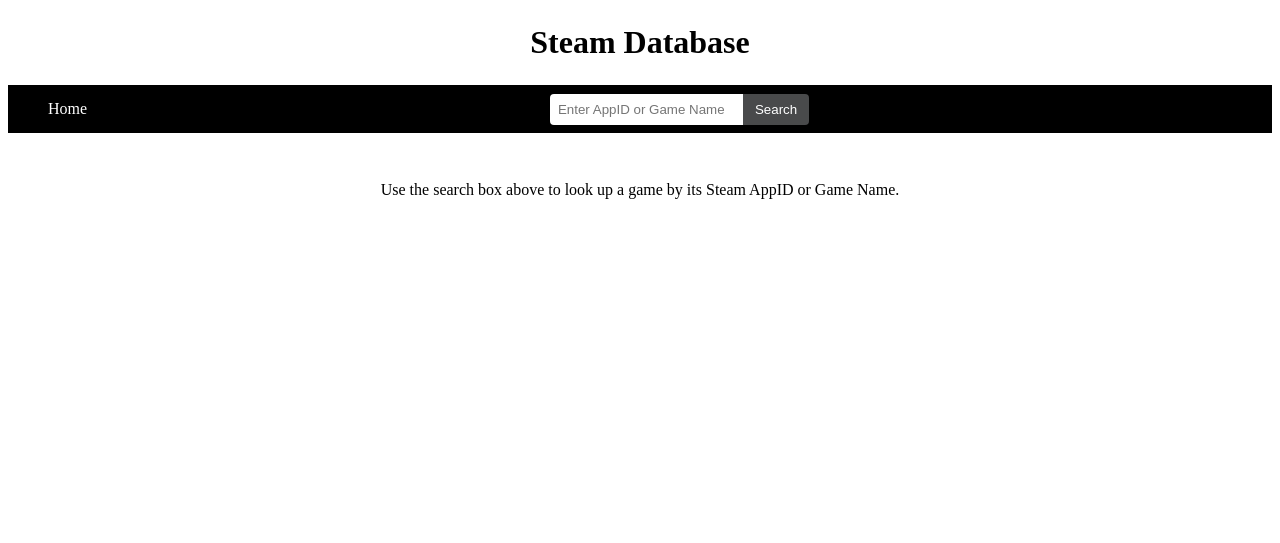
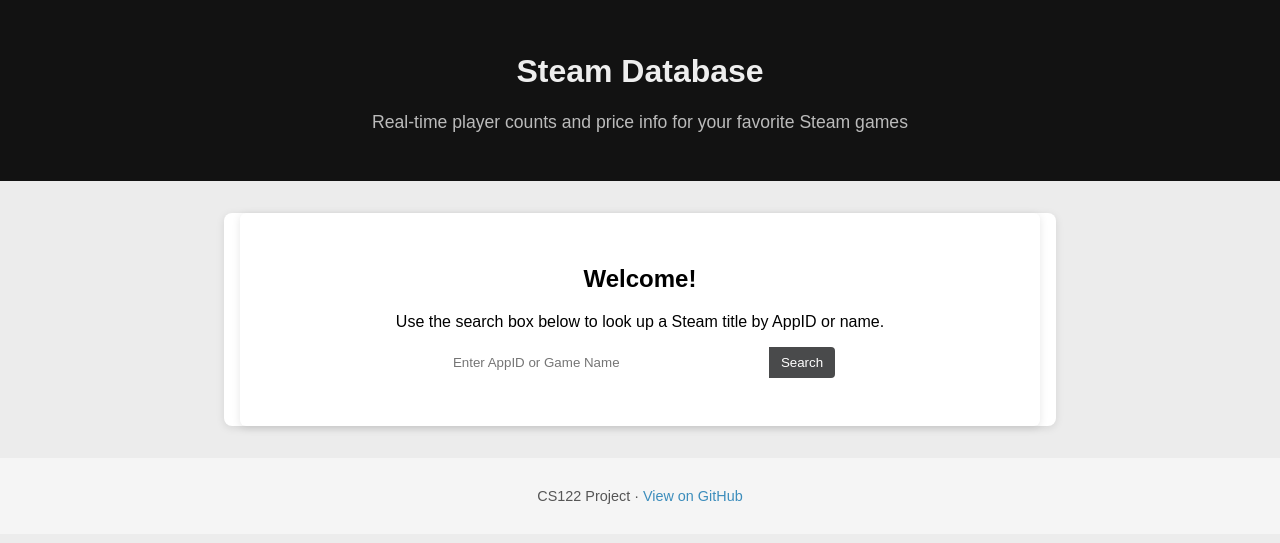
Before and after one commit to benjaminkzm/cs122-project, a Flask app: page / in a window 1280 px wide. Shown: the top 543 px of the page. Run offline with Flask 2, Linux system fonts and the light colour scheme.

Commit message:
Updated website design

```diff
--- a/app.py
+++ b/app.py
@@ -63,7 +63,6 @@ def history_game(appid):
         return "Unknown AppID", 404
 
     # Default last 24h
-    # Default last 24h using full datetime-local format
     now = datetime.utcnow()
     default_start = (now - timedelta(days=1)).strftime("%Y-%m-%dT%H:%M")
     default_end   = now.strftime("%Y-%m-%dT%H:%M")
--- a/static/styles.css
+++ b/static/styles.css
@@ -1,58 +1,199 @@
+/* Global Styles */
+body {
+    margin: 0;
+    background: #ececec;
+    font-family: Arial, sans-serif;
+  }
+
+  /* Header & Navbar */
+  .site-header {
+    background-color: #111;
+    color: #fff;
+    padding: 1em 0;
+    text-align: center;
+  }
   .navbar {
     display: flex;
-    /*justify-content: space-between;*/
     align-items: center;
     background-color: black;
     padding: 0 20px;
   }
-
-
   .navbar ul {
     list-style-type: none;
     display: flex;
     margin: 0;
     padding: 0;
   }
-
   .navbar li {
     margin-right: 15px;
   }
-
   .navbar a {
     color: white;
     text-decoration: none;
     padding: 15px 20px;
     display: block;
   }
-
   .navbar a:hover {
     background-color: #414040;
   }
 
-/* Search bar inside navbar */
+  /* Search Bar and Buttons */
   .search-form {
     display: flex;
-    margin-left: auto;
-    margin-right: auto;
+    margin: 0 auto;
   }
-
   .searchbar {
     padding: 8px;
     border: none;
     border-radius: 4px 0 0 4px;
-    align-items: center;
-
   }
-
   .btn {
     padding: 8px 12px;
     border: none;
-    background-color:rgb(73, 74, 75);
+    background-color: rgb(73, 74, 75);
     color: white;
     border-radius: 0 4px 4px 0;
     cursor: pointer;
-    align-items: center;
   }
   .btn:hover {
-    background-color:rgb(87, 87, 87);
+    background-color: rgb(87, 87, 87);
   }
+
+  /* Main Container */
+  .container {
+    max-width: 900px;
+    margin: 2em auto;
+    background: #fff;
+    padding: 2em;
+    border-radius: 8px;
+    box-shadow: 0 2px 8px rgba(0, 0, 0, 0.1);
+  }
+
+  /* Game Meta / Stats */
+  .game-meta img {
+    max-width: 100%;
+    border-radius: 4px;
+    margin-bottom: 1em;
+  }
+
+   /* Description Section */
+  .game-description {
+    margin: 2em 0;
+  }
+
+   /* Media Section */
+  .media-section {
+    display: grid;
+    grid-template-columns: 1fr 1fr;
+    gap: 2em;
+  }
+  @media (max-width: 768px) {
+    .media-section {
+      grid-template-columns: 1fr;
+    }
+  }
+
+  /* Carousel Images & Video */
+  .carousel-section img,
+  #carouselImage,
+  #carouselVideo {
+    width: 100%;
+    max-width: 600px;
+    height: auto;
+    border-radius: 4px;
+  }
+
+  /* Container */
+.container {
+    max-width: 800px;
+    margin: 2rem auto;
+    padding: 0 1rem;
+  }
+
+  /* Site Header */
+  .site-header {
+    background: #121212;
+    color: #eee;
+    text-align: center;
+    padding: 2rem 1rem;
+  }
+  .site-header .tagline {
+    margin: 0.5rem 0 1rem;
+    font-size: 1.1rem;
+    color: #bbb;
+  }
+  .header-figure {
+    margin: 0 auto 1rem;
+    max-width: 100%;
+  }
+  .header-figure img {
+    width: 100%;
+    height: auto;
+    border-radius: 6px;
+  }
+
+  /* Game Meta & Lists */
+  .game-meta h2 {
+    margin-bottom: 0.5rem;
+  }
+  .meta-list {
+    list-style: none;
+    padding: 0;
+    margin: 1rem 0;
+    display: inline-block;
+    text-align: left;
+  }
+  .meta-list li {
+    margin: 0.4rem 0;
+  }
+
+  /* Description Section */
+  .game-description {
+    margin: 2rem 0;
+  }
+
+  /* Media Section */
+  .media-section {
+    display: flex;
+    flex-direction: column;
+    gap: 2rem;
+    margin-bottom: 2rem;
+  }
+  .carousel-section {
+    text-align: center;
+  }
+  .carousel img,
+  .carousel video {
+    max-width: 100%;
+    height: auto;
+    border-radius: 4px;
+  }
+
+  /* Welcome Card */
+  .welcome-card {
+    background: #fff;
+    padding: 2rem;
+    border-radius: 6px;
+    text-align: center;
+    box-shadow: 0 2px 8px rgba(0,0,0,0.1);
+    margin-bottom: 2rem;
+  }
+
+  /* Footer */
+  .site-footer {
+    text-align: center;
+    padding: 1rem;
+    background: #f5f5f5;
+    color: #555;
+    font-size: 0.9rem;
+  }
+  .site-footer a {
+    color: #3c8dbc;
+    text-decoration: none;
+  }
+  .site-footer a:hover {
+    text-decoration: underline;
+  }
+
+  /* utility */
+  .center { text-align: center; }
--- a/templates/index.html
+++ b/templates/index.html
@@ -3,105 +3,115 @@
 <head>
   <meta charset="UTF-8">
   <title>Steam Database</title>
+  <meta name="viewport" content="width=device-width, initial-scale=1">
   <link rel="stylesheet" href="{{ url_for('static', filename='styles.css') }}">
 </head>
 <body>
 
-  <header style="text-align: center; margin: 1.5em 0;">
+  <!-- SITE HEADER -->
+  <header class="site-header">
     <h1>Steam Database</h1>
+    <p class="tagline">Real-time player counts and price info for your favorite Steam games</p>
+    {% if game_data %}
+    <form action="/search" method="GET" class="search-form" autocomplete="off">
+      <input type="text" name="query" placeholder="Enter AppID or Game Name" required class="searchbar" />
+      <button type="submit" class="btn">Search</button>
+    </form>
+    {% endif %}
   </header>
 
-  <nav class="navbar">
-    <a href="{{ url_for('index') }}">Home</a>
-    <form action="/search"
-          method="GET"
-          class="search-form"
-          autocomplete="off">
-      <input type="text"
-             name="query"
-             placeholder="Enter AppID or Game Name"
-             required
-             class="searchbar"
-             autocomplete="off" />
-      <button type="submit" class="btn">Search</button>
-    </form>
-  </nav>
+  <div class="container">
 
+    {% if game_data %}
+      <!-- GAME DETAIL CARD -->
+      <section class="game-meta">
+        {% if game_data.header_image %}
+          <figure class="header-figure">
+            <img src="{{ game_data.header_image }}" alt="{{ game_data.name }} header" class="header-img" />
+          </figure>
+        {% endif %}
 
-  <main style="padding: 1em;">
-    {% if game_data %}
-      <h2>
-        {{ game_data.name }}
-        <small style="font-size: 0.8em; color: #666;">(AppID: {{ game_data.appid }})</small>
-      </h2>
-
-      <ul style="list-style: none; padding: 0; margin: 1em 0;">
+        <h2>{{ game_data.name }} <small>(AppID: {{ game_data.appid }})</small></h2>
+        <ul class="meta-list">
           <li><strong>Players Now:</strong> {{ game_data.player_count }}</li>
-        <li><strong>Price:</strong> ${{ "%.2f"|format(game_data.price) }}</li>
-        <li><strong>Reviews:</strong> {% if game_data.review_pct is not none %}{{ game_data.review_pct }}% positive{% else %}N/A{% endif %}</li>
+          <li><strong>Price:</strong>
+            {% if game_data.price == 0 %}
+              Free
+            {% else %}
+              ${{ "%.2f"|format(game_data.price) }}
+            {% endif %}
+          </li>
+          <li><strong>Reviews:</strong>
+            {% if game_data.review_pct is not none %}
+              {{ game_data.review_pct }}% positive
+            {% else %}
+              N/A
+            {% endif %}
+          </li>
           {% if game_data.recommendations %}
-          <li><strong>Total Recommendations:</strong> {{ "{:,}".format(game_data.recommendations) }} recommendations</li>
+            <li><strong>Recommendations:</strong> {{ "{:,}".format(game_data.recommendations) }}</li>
           {% endif %}
         </ul>
+        <p class="center">
+          <a href="{{ url_for('history_game', appid=game_data.appid) }}" class="btn">View History</a>
+        </p>
+      </section>
 
-      <p style="text-align: center; margin: 1.5em 0;">
-        <a href="{{ url_for('history_game', appid=game_data.appid) }}" class="btn">View Player Count History</a>
-      </p>
-
-      {% if game_data.header_image %}
-      <div style="text-align: center; margin-bottom: 1em;">
-        <img src="{{ game_data.header_image }}" alt="{{ game_data.name }} header" style="max-width: 100%; border-radius: 4px;" />
-      </div>
-      {% endif %}
-
-      <section>
+      <!-- DESCRIPTION -->
+      <section class="game-description">
         <h3>Description</h3>
         <p>{{ game_data.short_description }}</p>
       </section>
 
+      <!-- MEDIA CAROUSELS -->
+      <div class="media-section">
         {% if game_data.screenshots %}
-      <section>
+          <section class="carousel-section">
             <h3>Screenshots</h3>
-        <div class="carousel" id="carousel" data-screenshots='{{ game_data.screenshots|tojson }}' style="display:flex; align-items:center; justify-content:center; gap:10px; margin-top:0.5em;">
+            <div class="carousel" id="carousel" data-screenshots='{{ game_data.screenshots|tojson }}'>
               <button id="prevBtn" class="btn">←</button>
-          <img id="carouselImage" src="{{ game_data.screenshots[0] }}" alt="Screenshot of {{ game_data.name }}" style="width:700px; height:auto; border-radius:4px;" />
+              <img id="carouselImage" src="{{ game_data.screenshots[0] }}" alt="Screenshot" style="max-width:700px; width:100%; border-radius:4px;" />
               <button id="nextBtn" class="btn">→</button>
             </div>
           </section>
-      <script src="{{ url_for('static', filename='carousel.js') }}"></script>
         {% endif %}
 
         {% if game_data.video_urls %}
-      <section>
+          <section class="carousel-section">
             <h3>Trailers</h3>
-        <div
-          class="carousel"
-          id="videoCarousel"
-          data-items='{{ game_data.video_urls|tojson }}'
-          style="display:flex; align-items:center; justify-content:center; gap:10px; margin-top:0.5em;">
+            <div class="carousel" id="videoCarousel" data-items='{{ game_data.video_urls|tojson }}'>
               <button id="prevVideo" class="btn">←</button>
-          <video
-          id="carouselVideo"
-          width="700"
-          controls
-          preload="metadata"
-          style="border-radius:4px;"
-        >
+              <video id="carouselVideo" controls preload="metadata" style="max-width:700px; width:100%; border-radius:4px;">
                 <source src="{{ game_data.video_urls[0] }}" type="video/webm">
                 Your browser does not support HTML5 video.
               </video>
-
               <button id="nextVideo" class="btn">→</button>
             </div>
           </section>
+        {% endif %}
+      </div>
+
+      <script src="{{ url_for('static', filename='carousel.js') }}"></script>
       <script src="{{ url_for('static', filename='trailer_carousel.js') }}"></script>
+
+    {% else %}
+      <!-- WELCOME CARD + CENTERED SEARCH -->
+      <section class="welcome-card">
+        <h2>Welcome!</h2>
+        <p>Use the search box below to look up a Steam title by AppID or name.</p>
+        <form action="/search" method="GET" class="search-form welcome-search" autocomplete="off" style="display:flex; justify-content:center; margin:1rem auto; align-items:center;">
+          <input type="text" name="query" placeholder="Enter AppID or Game Name" required class="searchbar" style="flex:0 0 300px; margin-right:0.5rem;" />
+          <button type="submit" class="btn">Search</button>
+        </form>
+      </section>
     {% endif %}
 
+  </div><!-- /.container -->
 
-    {% else %}
-    <p style="text-align: center; margin-top: 2em;">Use the search box above to look up a game by its Steam AppID or Game Name.</p>
-    {% endif %}
-  </main>
+  <!-- FOOTER -->
+  <footer class="site-footer">
+    <p>CS122 Project &middot; <a href="https://github.com/benjaminkzm/cs122-project" target="_blank">View on GitHub</a></p>
+  </footer>
 
 </body>
 </html>
```
Also changed, not shown: templates/history.html (+63 -60 lines). Lines whose indentation alone changed are shown as unchanged.
